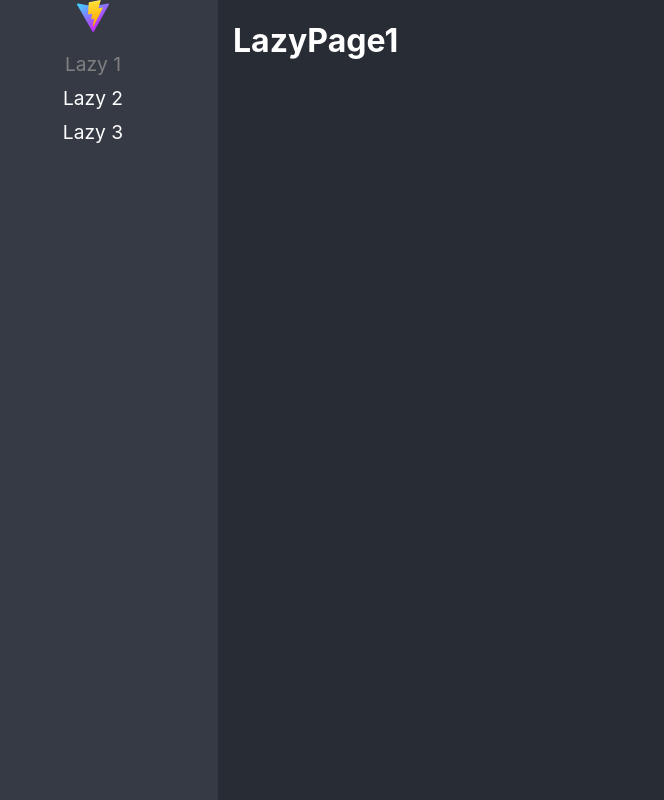
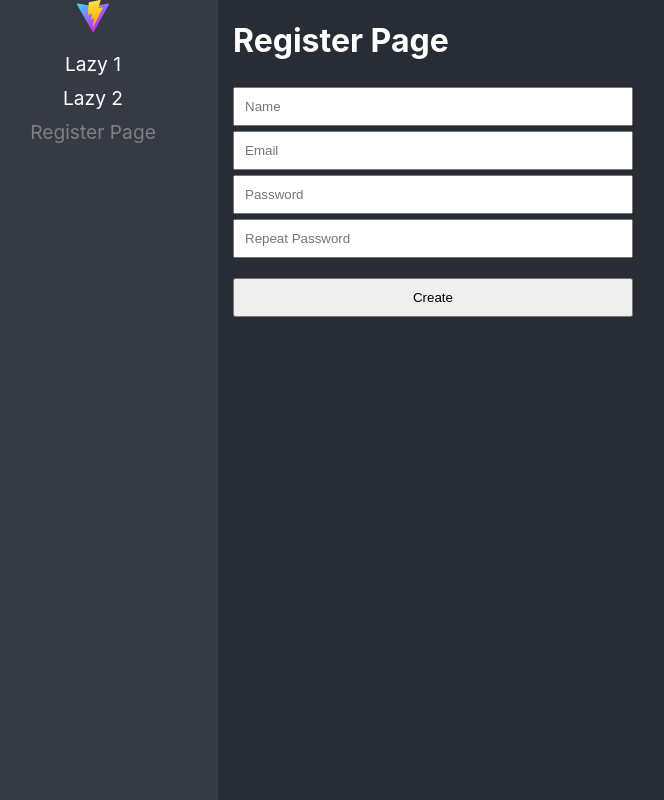
Before and after one commit to Axely7/react-adv, a React (Vite) app: page /registerPage in a window 1280 px wide. Before the commit this address led to /lazy1. Shown: the whole page, without its empty margins (32-696 px from the left). Built offline with nearby package versions, Linux system fonts and the light colour scheme.

Commit message:
Creating form with no Formik

```diff
--- /dev/null
+++ b/src/03-forms/pages/RegisterPage.tsx
@@ -0,0 +1,63 @@
+import React, { useState } from "react";
+import "../styles/styles.css";
+
+export const RegisterPage = () => {
+  const [registerData, setRegisterData] = useState({
+    name: "",
+    email: "",
+    password1: "",
+    password2: "",
+  });
+
+  const { name, email, password1, password2 } = registerData;
+
+  const onChange = (event: React.ChangeEvent<HTMLInputElement>) => {
+    const { name, value } = event.target;
+    setRegisterData({
+      ...registerData,
+      [name]: value,
+    });
+  };
+
+  const onSubmit = (event: React.FormEvent<HTMLFormElement>) => {
+    event.preventDefault();
+    console.log(registerData);
+  };
+
+  return (
+    <div>
+      <h1>Register Page</h1>
+      <form noValidate onSubmit={(ev) => onSubmit(ev)}>
+        <input
+          type="text"
+          placeholder="Name"
+          name="name"
+          value={name}
+          onChange={onChange}
+        />
+        <input
+          type="email"
+          placeholder="Email"
+          name="email"
+          value={email}
+          onChange={onChange}
+        />
+        <input
+          type="password"
+          placeholder="Password"
+          name="password1"
+          value={password1}
+          onChange={onChange}
+        />
+        <input
+          type="password"
+          placeholder="Repeat Password"
+          name="password2"
+          value={password2}
+          onChange={onChange}
+        />
+        <button type="submit">Create</button>
+      </form>
+    </div>
+  );
+};
--- a/src/routes/routes.ts
+++ b/src/routes/routes.ts
@@ -1,5 +1,6 @@
 import { lazy, LazyExoticComponent } from "react";
 import { LazyPage1, LazyPage2, LazyPage3 } from "../01-lazyload/pages";
+import { RegisterPage } from "../03-forms/pages/RegisterPage";
 
 type JSXComponent = () => JSX.Element
 
@@ -32,9 +33,9 @@ export const routes: Route[] = [
         name: 'Lazy 2'
     },
     {
-        to: '/lazy3',
-        path: 'lazy3',
-        Component: Lazy3,
-        name: 'Lazy 3'
+        to: '/registerPage',
+        path: 'registerPage',
+        Component: RegisterPage,
+        name: 'Register Page'
     }
 ]
```
